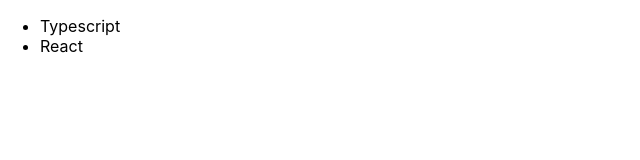
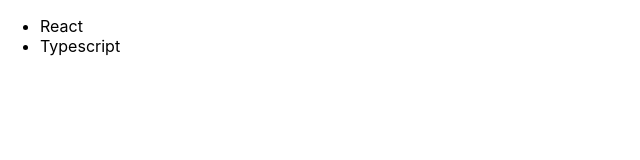
Before and after one commit to daracoo/todo-react, a React (Create React App) app: page / in a window 1280 px wide. Shown: the top 160 px of the page, without its empty margins (0-640 px from the left). Built offline with nearby package versions, Linux system fonts and the light colour scheme.

Commit message:
Added a Data Model

```diff
--- a/src/App.tsx
+++ b/src/App.tsx
@@ -1,9 +1,15 @@
 import Todos from './components/Todos';
+import Todo from './models/todo'
 
 function App() {
+  const todos = [
+    new Todo('React'),
+    new Todo('Typescript')
+  ]
+
   return (
     <div>
-      <Todos items={['Typescript', 'React']} />
+      <Todos items={todos} />
     </div>
   );
 }
--- a/src/components/Todos.tsx
+++ b/src/components/Todos.tsx
@@ -1,9 +1,10 @@
 import React from "react";
+import Todo from "../models/todo";
 
-const Todos: React.FC<{ items: string[]}> = (props) => {
+const Todos: React.FC<{ items: Todo[]}> = (props) => {
     return <ul>
         {props.items.map((item) => (
-            <li key={item}>{item}</li>
+            <li key={item.id}>{item.text}</li>
         ))}
     </ul>
 }
--- /dev/null
+++ b/src/models/todo.ts
@@ -0,0 +1,11 @@
+class Todo {
+    id: string;
+    text: string;
+
+    constructor(todoText: string){
+        this.text = todoText;
+        this.id = new Date().toISOString();
+    }
+}
+
+export default Todo;
```
